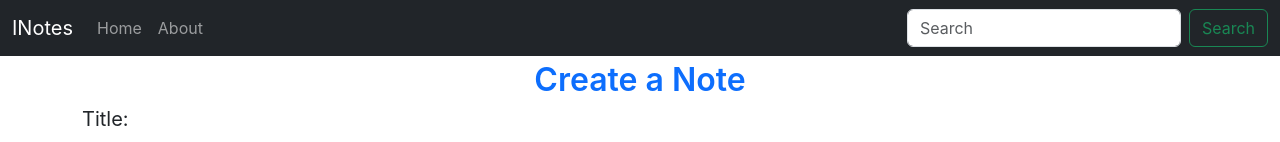
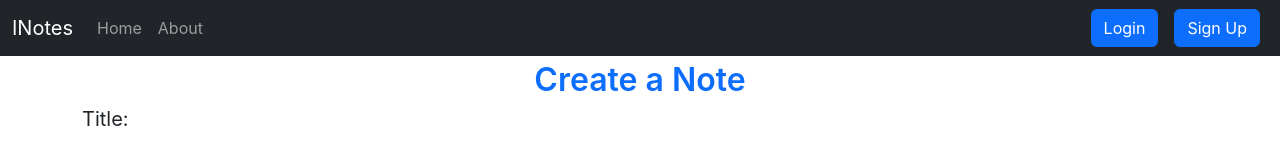
Before and after one commit to Nitinkumar2905/Inotes, a React (Create React App) app: page / in a window 1280 px wide. Shown: the top 142 px of the page. Built offline with nearby package versions, Linux system fonts and the light colour scheme; no server answers.

Commit message:
adding login and signup button in navbar for adding authentication for the user data security

```diff
--- a/src/Components/Navbar.jsx
+++ b/src/Components/Navbar.jsx
@@ -1,14 +1,11 @@
-import React, { useEffect } from "react";
+import React from "react";
 import { Link, useLocation } from "react-router-dom";
 
 const Navbar = () => {
   let location = useLocation();
-  useEffect(() => {
-    console.log(location.pathname);
-  }, [location]);
   return (
     <>
-      <nav className="navbar navbar-expand-lg navbar-dark bg-dark">
+      <nav className="navbar navbar-expand-lg navbar-dark bg-dark sticky-top">
         <div className="container-fluid">
           <Link className="navbar-brand" to="/">
             INotes
@@ -20,7 +17,8 @@ const Navbar = () => {
             data-bs-target="#navbarSupportedContent"
             aria-controls="navbarSupportedContent"
             aria-expanded="false"
-            aria-label="Toggle navigation">
+            aria-label="Toggle navigation"
+          >
             <span className="navbar-toggler-icon"></span>
           </button>
           <div className="collapse navbar-collapse" id="navbarSupportedContent">
@@ -31,7 +29,8 @@ const Navbar = () => {
                     location.pathname === "/home" ? "active" : ""
                   }`}
                   aria-current="page"
-                  to="/home">
+                  to="/home"
+                >
                   Home
                 </Link>
               </li>
@@ -40,21 +39,19 @@ const Navbar = () => {
                   className={`nav-link ${
                     location.pathname === "/about" ? "active" : ""
                   }`}
-                  to="/about">
+                  to="/about"
+                >
                   About
                 </Link>
               </li>
             </ul>
             <form className="d-flex" role="search">
-              <input
-                className="form-control me-2"
-                type="search"
-                placeholder="Search"
-                aria-label="Search"
-              />
-              <button className="btn btn-outline-success" type="submit">
-                Search
-              </button>
+              <Link className="btn btn-primary mx-2" to="/login">
+                Login
+              </Link>
+              <Link className="btn btn-primary mx-2" to="/signUp">
+                Sign Up
+              </Link>
             </form>
           </div>
         </div>
```
